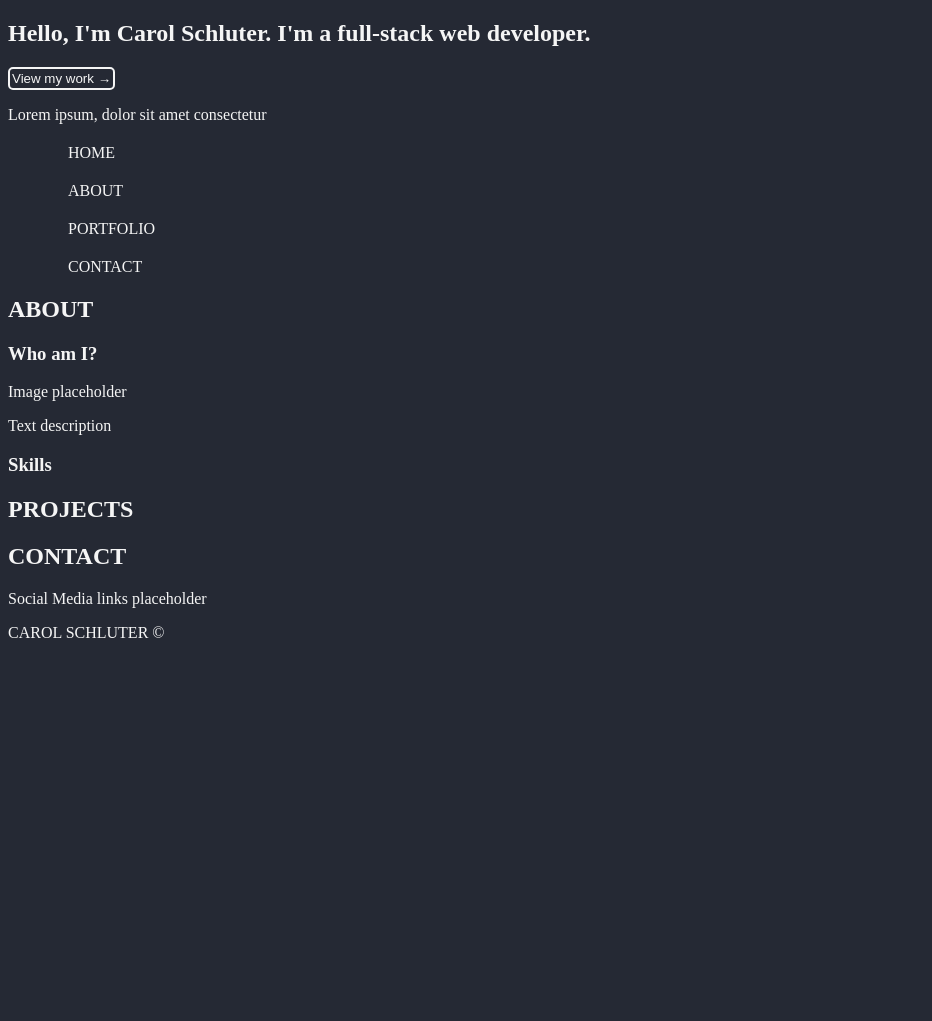
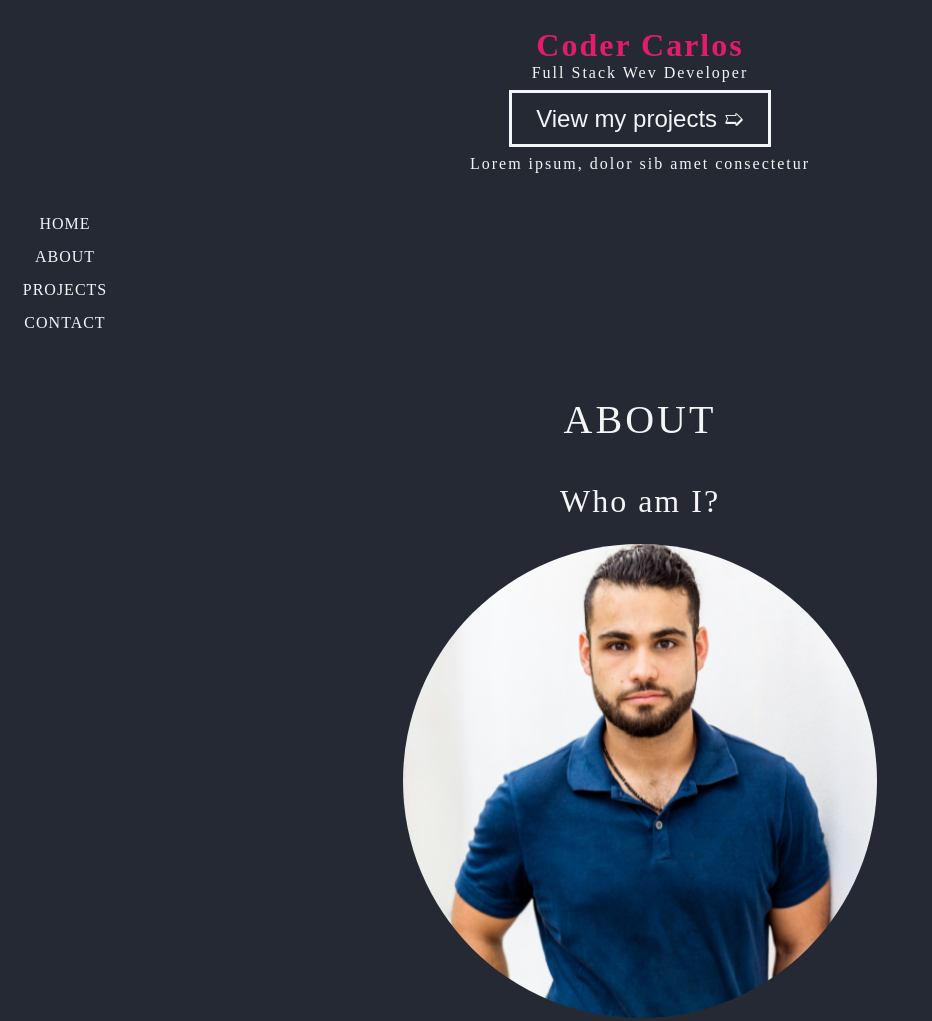
Before and after one commit to cfmiller176/port-project, a plain HTML site: page index.html in a window 1280 px wide. Shown: the top 1021 px of the page, without its empty margins (0-932 px from the left). Before the commit the page ends 800 px from the top, so only its background shows below. Drawn offline with Linux system fonts and the light colour scheme.

Commit message:
about section

```diff
--- a/index.html
+++ b/index.html
@@ -6,34 +6,39 @@
     <meta http-equiv="X-UA-Compatible" content="IE=edge">
     <meta name="viewport" content="width=device-width, initial-scale=1.0">
     <link rel="stylesheet" href="styles.css">
-    <link rel="preconnect" href="https://fonts.googleapis.com">
-    <link rel="preconnect" href="https://fonts.gstatic.com" crossorigin>
-    <link href="https://fonts.googleapis.com/css2?family=Raleway&display=swap" rel="stylesheet">
-    <title>Carol Schluter</title>
+
+
+    <title>Coder Carlos</title>
 </head>
 
 
 <body>
     <header>
-        <section>
-            <h1>Hello, I'm Carol Schluter.
-                I'm a full-stack web developer.
-            </h1>
-            <button>View my work &#8594;</button>
-            <p>Lorem ipsum, dolor sit amet consectetur </p>
+        <section class="above-the-fold-container">
+        <div class="above-the-fold-content">
+
+            <h1 class="above-the-fold-p"> Coder Carlos</h1>
+            <p >Full Stack Wev Developer</p>
+
+
+            <button class="btn-outline">View my projects
+                <span class="rightarrow">➯</span>
+            </button>
+            <p>Lorem ipsum, dolor sib amet consectetur </p>
+        </div>
         </section>
     </header>
 
     <main>
-        <section>
+          <section>
 
             <nav>
-                <ul>
+                <ul class="main-menu">
 
-                    <li>HOME</li>
-                    <li>ABOUT</li>
-                    <li>PORTFOLIO</li>
-                    <li>CONTACT</li>
+                    <li class="main-menu-item">HOME</li>
+                    <li class="main-menu-item">ABOUT</li>
+                    <li class="main-menu-item">PROJECTS</li>
+                    <li class="main-menu-item">CONTACT</li>
                 </ul>
             </nav>
 
@@ -43,28 +48,61 @@
 
 
 
-            <section>
-                <h2>ABOUT</h2>
+            <section class="about-section">
+                <h2 class="section-title">ABOUT</h2>
+                <div class="about-container">
+            <section class="about-whoami">
+                        <h3 class="whoami-h">Who am I?</h3>
+
+         <img
+         src="./images/headshot.png"
+         class="whoami-img"
+          alt="profile image of coder carl">
+                    <p class="whoami-p">I am a Full Stack Web Developer. Graduated in 2023 from Hoftra University bootcamp. I am passionate about writing intuitive and maintanable software with good user experience.</p>
             </section>
 
-            <section>
-                        <h3>Who am I?</h3>
+            <section class="about-skills">
+        <h3 class="skills-h">Skills</h3>
 
-                    <p>Image placeholder</p>
-                    <p>Text description</p>
+    <div class="skills-container">
+
+    <div class="single-skill-container">
+    <img class="logo" src="./images/HTML5.png" alt="HTML5">
+    <h4 class="skill-title">HTML</h4>
+
+    </div>
+
+<div class="single-skill-container">
+    <img class="logo" src="./images/css3.png" alt="CSS3">
+    <h4 class="skill-title">CSS3</h4>
+    </div>
+
+    <div class="single-skill-container">
+    <img class="logo" src="./images/JS.png" alt="JavaScript (ES2022+)">
+    <h4 class="skill-title">JavaScript</h4>
+    </div>
+
+    <div class="single-skill-container">
+    <img class="logo" src="./images/React2.png" alt="React">
+    <h4 class="skill-title">React</h4>
+</div>
+</div>
+
+
             </section>
 
-            <section>
-                    <h3>Skills</h3>
-            </section>
+                </div>
 
-            <section>
-                    <h2>PROJECTS</h2>
+
+
+
+            <section class="main-section">
+                    <h2 class=section-title>PROJECTS</h2>
             </section>
 
 
-            <section>
-                <h2>CONTACT</h2>
+            <section class="main-section">
+                <h2 class=section-title>CONTACT</h2>
             </section>
 
 
@@ -84,7 +122,7 @@
 
     <footer>
         <p>Social Media links placeholder</p>
-        <p>   CAROL SCHLUTER &copy;</p>
+        <p>   CODER CARL &copy;</p>
     </footer>
 
 </body>
--- a/styles.css
+++ b/styles.css
@@ -1,33 +1,236 @@
-hmtl {
-    font-family: 'Raleway', sans-serif;
-    margin:0;
-    padding:0;
+:root {
+    --primary:whitesmoke;
+    --secondary:#e31b6d;
+    --inverted:black;
+    --bg-primary:#252934;
+    bg-secondary:black;
+    --bg-inverted: lightgrey;
 
 }
 
+
+* {
+    margin:0;
+    padding:0;
+}
+/*Paul Irish reset */
+html {
+            box-sizing: border-box;
+            font-size: 16px;
+
+      }
+
+      *, *:before, *:after {
+        box-sizing: inherit;
+      }
+
+
+
+
 body {
-    background-color:#252934;
-    color:whitesmoke;
+
+    background-color:var(--bg-primary);
+    color:var(--primary);
+
+}
+
+/* -----------------COMPONENTS------*/
+.about-section {
+    margin: 1rem;
+    padding:2rem;
+
+}
+.section-title {
+    font-size: 2.5rem;
+    text-align:center;
+    font-weight:500;
+    letter-spacing: 3px;
+    margin: 1rem;
+
 
 
 }
 
-button {
-    border-width:2px;
-    border-style:solid;
-    border-color: whitesmoke;
-    margin:0;
+
+.btn-outline {
+
+    border: 3px solid var(--primary);
+    margin:0.5rem;
     cursor:pointer;
-    color:whitesmoke;
-    background-color:#252934;
-    padding: 2px;
-    border-radius:5px;
-}
-
-nav ul > li {
-    list-style:none;
-    display:flex;
-    margin:20px;
+    color:var(--primary);
+    background:none;
+    padding: 0.7rem 1.5rem;
+    font-size:1.5rem;
 
 
 }
+.btn-outline > .rightarrow {
+
+    transition: transform 0.3s;
+    display: inline-block;
+}
+
+
+.btn-outline:hover > .rightarrow {
+       transform:rotate(90deg);
+
+}
+.btn-outline:hover {
+    background-color:var(--secondary);
+    border-color:var(--secondary);
+}
+/*-------HEADER -------*/
+
+.above-the-fold-container {
+    height:200px;
+    margin: calc(50vh - 100 px) 0;
+    text-align:center;
+
+}
+
+@media screen and (max-height:200px) {
+    .above-the-fold-container {
+        margin:0;
+    }
+}
+
+.above-the-fold-content {
+    letter-spacing: 2px;
+    height:200px;
+    display:flex;
+    flex-direction:column;
+    justify-content:center;
+    align-items:center;
+
+
+}
+    .above-the-fold-content > h1 {
+        color:var(--secondary);
+        font-size:2rem;
+        /*font-weight:400px;*/
+
+
+
+}
+    .above-the-fold-p {
+               font-size:3rem;
+               font-weight:400px;
+    }
+
+     /* -----------------MAIN------*/
+
+
+    main {
+        /*color:var(--inverted);
+        background-color:var(--bg-inverted)*/
+
+    }
+    INSTRUCTOR WANTED HIS LIGHTER COLOR, I DID NOT
+*/
+.main-menu {
+    display:flex;
+    border-bottom: 2px solid var(--secondary);
+    background-color:var(--bg-secondary);
+}
+
+.main-menu-item {
+    width:100px;
+    letter-spacing: 1px;
+    text-transform:uppercase;
+    margin:15px;
+    list-style:none;
+    text-align: center;
+    cursor:pointer;
+    transition:color 0.3s
+
+
+}
+.main-menu-item:hover {
+    color:var(--secondary);
+}
+/*  ***********MAIN********* /*
+
+/* --------About and Skills ----- */
+/*
+img {
+    border: 3px solid rgb(2, 2, 38);
+    border-radius:50%;
+
+    /*I added this on my own. not instructor approved.*/
+
+
+.about-container {
+    display: flex;
+    flex-direction: column;
+}
+.about-whoami {
+
+    flex-grow: 1;
+    text-align:center;
+    flex-basis: 40%;
+
+}
+
+
+.whoami-h, .skills-h {
+    font-size: 2rem;
+    letter-spacing: 2px;
+    font-weight:400;
+    margin: 1.5rem;
+    text-align: center;
+
+
+}
+.whoami-img {
+    width:40%;
+    border-radius: 50%;
+}
+.whoami-p {
+    text-align:left;
+     margin:2.5rem;
+     font-size: 1.25rem;
+
+}
+
+.about-skills {
+
+flex-grow: 2;
+flex-basis: 60%;
+
+}
+
+.skills-container {
+    display:flex;
+    height:200px;
+    flex-wrap:wrap;
+    justify-content:center;
+    text-align:center;
+
+
+}
+.skills-container .logo {
+    width: 100px;
+    border: 3px solid black;
+    border-radius: 25%;
+
+
+}
+
+.single-skill-container {
+height:200px;
+display:flex;
+flex-direction:column;
+justify-content:center center;
+margin:15px;
+
+}
+.skill-title {
+    text-align:center;
+    margin-top: 15px;
+}
+
+@media screen and (max-width: 768px;) {
+    .about-container {
+        flex-direction:column;
+    }
+}
```
Also changed, not shown: images/HTML5.png (added), images/JS.png (added), images/React.png (added), images/React2.png (added), images/css3.png (added), images/headshot.png (added), office-background.avif (added), white-office.avif (added).
